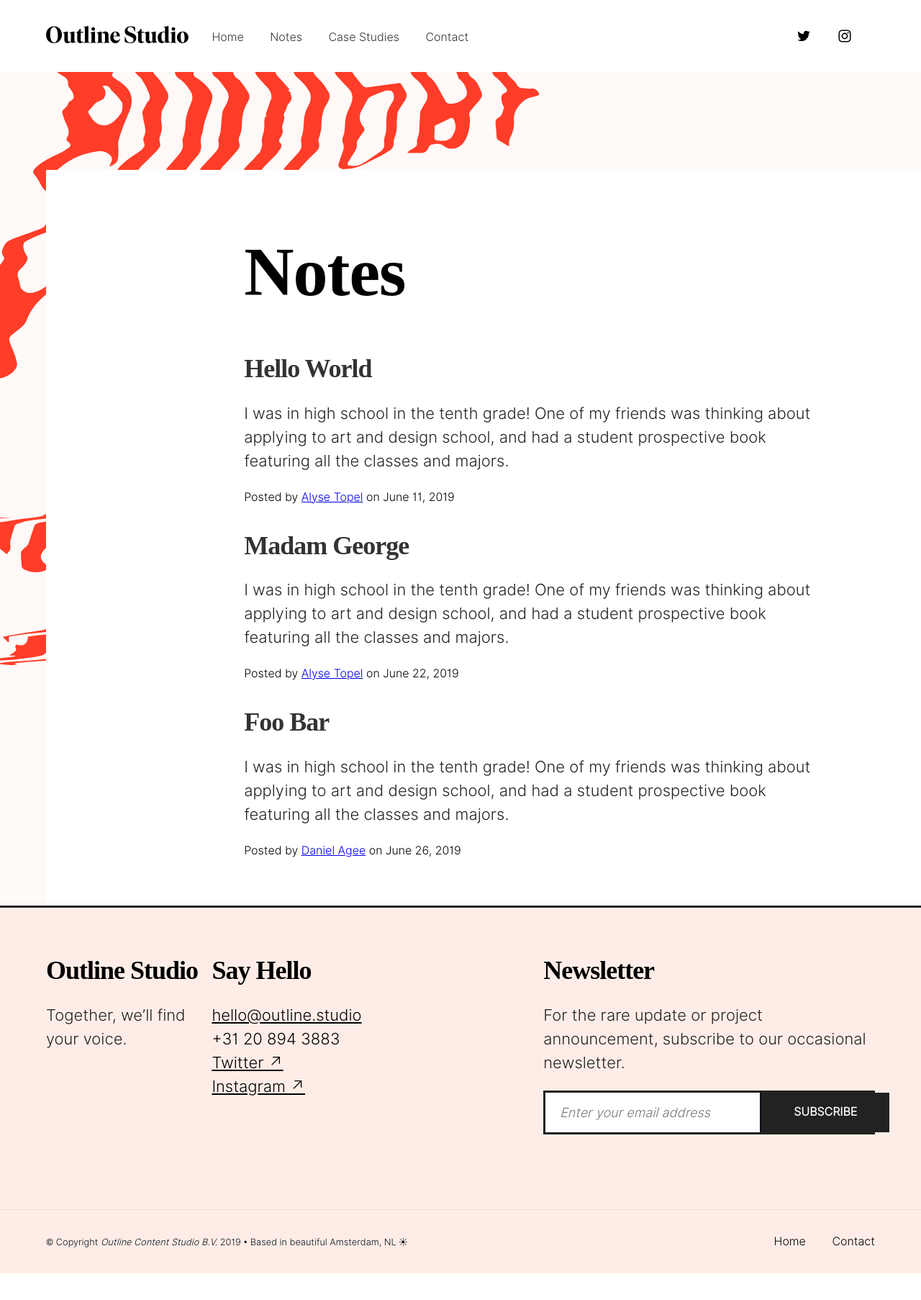
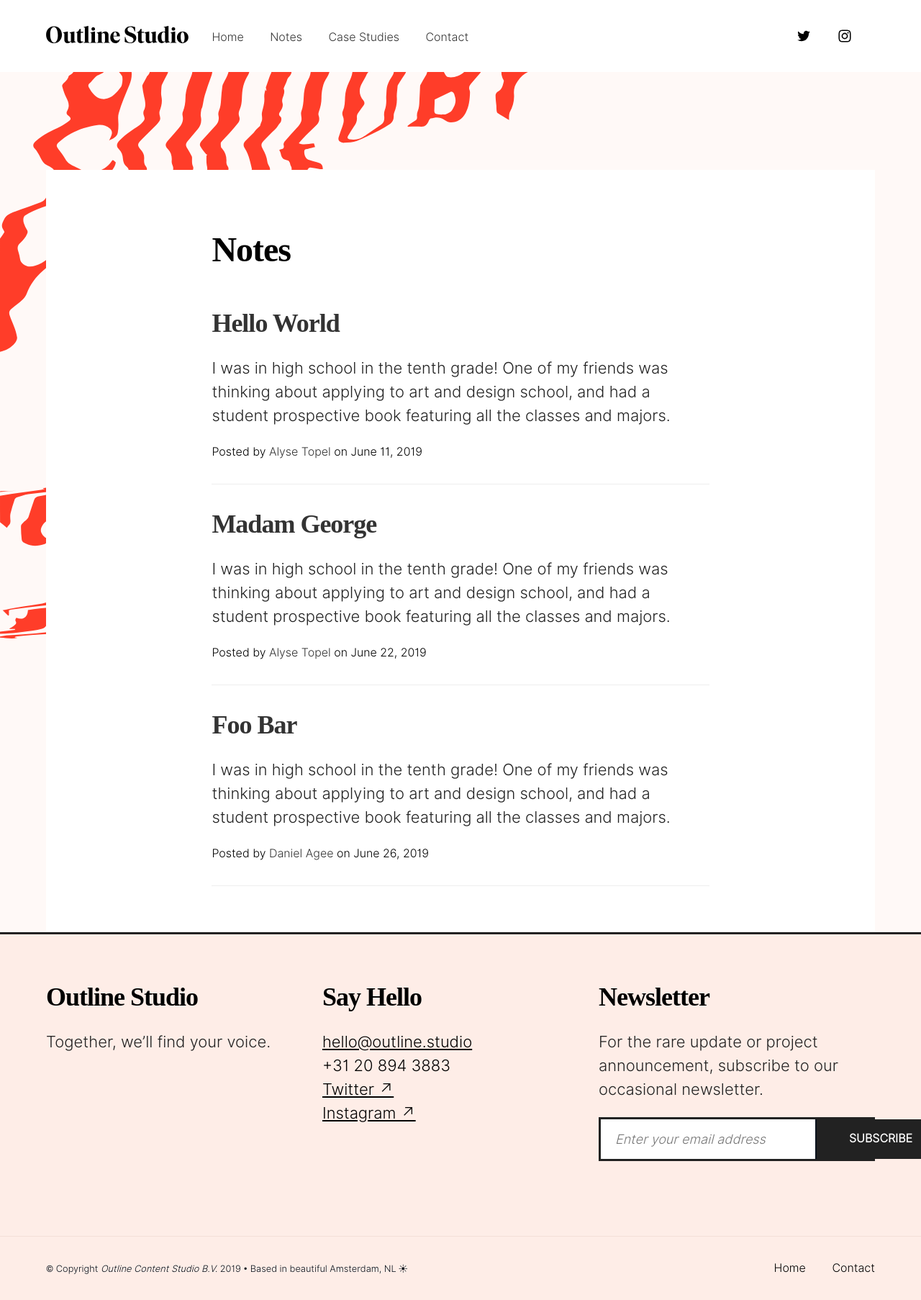
Before and after one commit to aarongilmore/outline-studio, a Jekyll site: the page built from notes.md, in a window 1280 px wide. Shown: the whole page at 72% size. Built offline with Jekyll 4.4.1, drawn with Linux system fonts in a browser that asks for light colours; nearby versions of some CDN libraries; some web fonts are replaced; before the commit the page ends 1769 px from its top, so only the background shows below that.

Commit message:
Mobile notes page.

```diff
--- a/_includes/footer.html
+++ b/_includes/footer.html
@@ -1,7 +1,7 @@
 <footer class="ph3 ph4-m ph5-ns pv5 bordered main">
     <div class="mw9 center">
-    <grid columns=5 columns-s=1>
-        <c span=1 span-s=row class="mb4">
+    <grid columns=6 columns-s=1>
+        <c span=2 span-s=row class="mb4">
             <h3 class="f2 mb1 mt0-ns mt3">Outline Studio</h3>
             <p>Together, we’ll find your voice.</p>
         </c>
--- a/_layouts/notes.html
+++ b/_layouts/notes.html
@@ -11,12 +11,12 @@
   </head>
   <body>
       {% include header.html %}
-      <section class="pl5-ns pt6-ns bg-stone bg-notes">
-          <grid columns=5 columns-s=1 class="mt2-ns bg-white">
-            <c span=2-5 span-s=5 class="ph4-ns ph3 pv5">
-                <h1 class="f-headline mv3">Notes</h1>
+      <section class="ph5-ns pt6 bg-stone bg-notes">
+          <grid columns=5 columns-s=1 class="mt2-ns ph3 ph0-ns bg-white">
+            <c span=2-4 span-s=5 class="pv5-ns pv2">
+                <h1 class="f1 mv3">Notes</h1>
                 {% for note in site.notes limit:5 %}
-                    <div class="">
+                    <div class="bb b--light-gray">
                         <img src="{{ note.img }}">
                         <a href="{{ note.url }}" class="link dim dark-gray"><h3 class="f2 mv2">{{ note.title }}</h3></a>
                         {{ note.excerpt }}
@@ -24,9 +24,9 @@
                         {% assign author = site.data.authors[note.author] %}
                         <!-- Output author details if some exist. -->
                         {% if author %}
-                            <span>
+                            <span class="db mb4">
                                 <!-- Personal Info. -->
-                                Posted by <a href="{{ author.web }}">{{ author.name }}</a> on {{ note.date | date: '%B %d, %Y' }}
+                                Posted by <a href="{{ author.web }}" class="link dim dark-gray">{{ author.name }}</a> on {{ note.date | date: '%B %d, %Y' }}
                             </span>
                         {% endif %}
                     </div>
```
